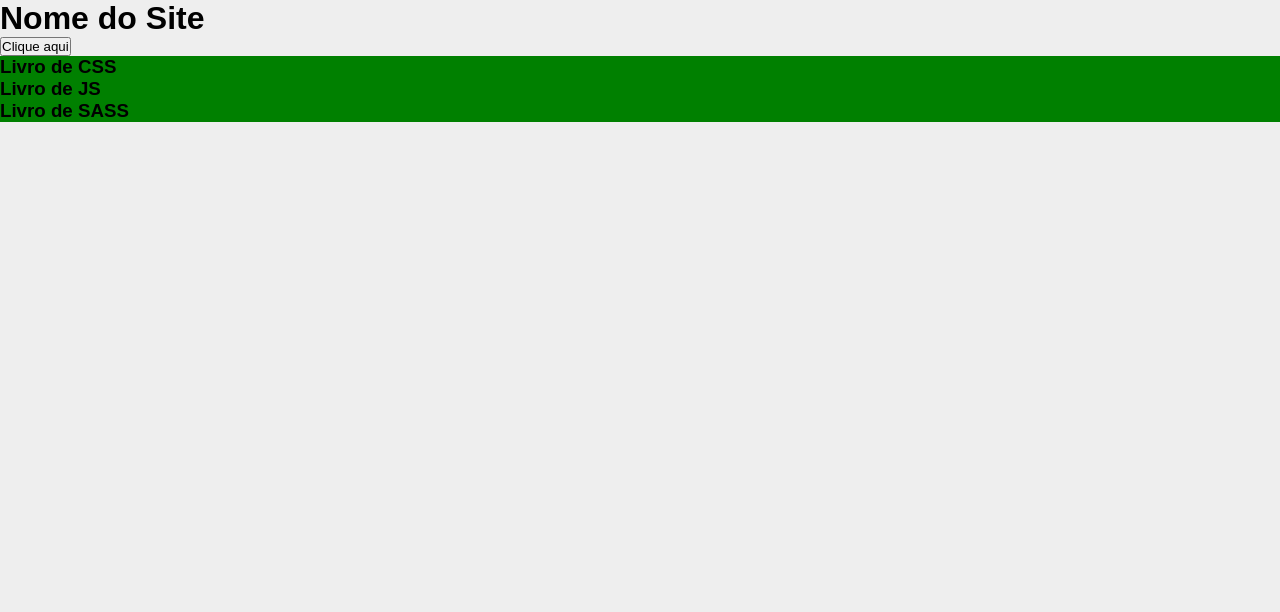
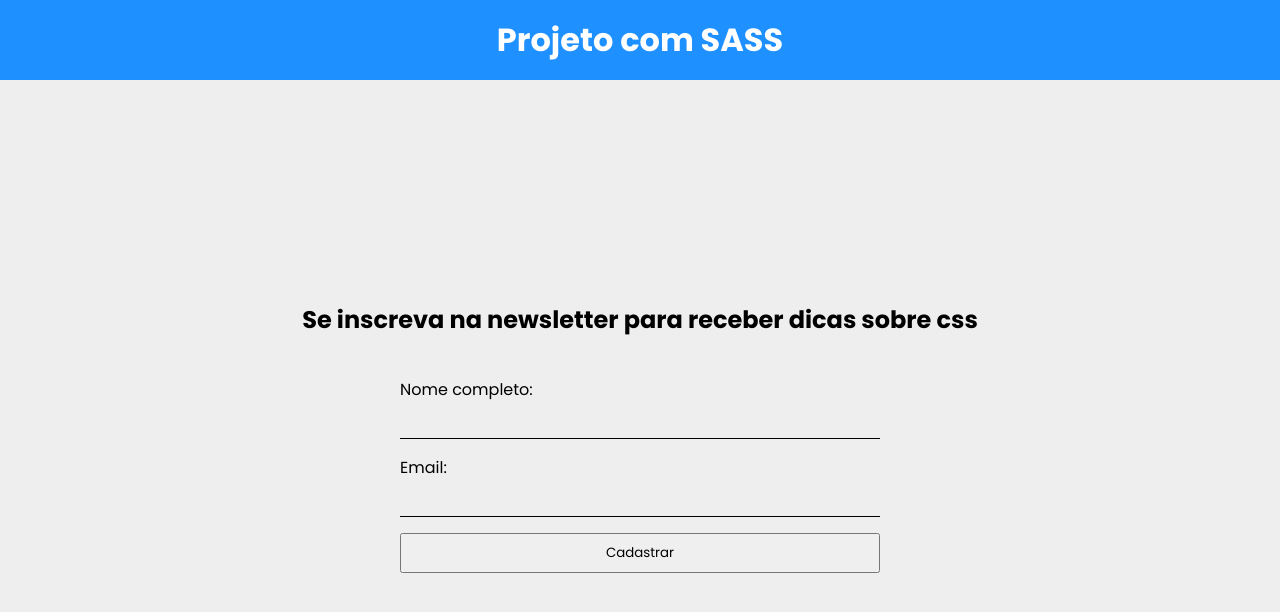
Before and after one commit to enoque-silva/intro_sass, a website: page index.html in a window 1280 px wide. Drawn offline with Linux system fonts and the light colour scheme.

Commit message:
Reutilize codigo com mixins

```diff
--- a/index.html
+++ b/index.html
@@ -1,30 +1,29 @@
 <!DOCTYPE html>
-<html lang="en">
+<html lang="pt-BR">
 <head>
     <meta charset="UTF-8">
     <meta name="viewport" content="width=device-width, initial-scale=1.0">
-    <title>Document</title>
+    <title>Projeto com SASS</title>
     <link rel="stylesheet" href="/build/main.css">
+
+    <link rel="preconnect" href="https://fonts.googleapis.com">
+    <link rel="preconnect" href="https://fonts.gstatic.com" crossorigin>
+    <link href="https://fonts.googleapis.com/css2?family=Poppins:wght@200;300;400;700&display=swap" rel="stylesheet">
 </head>
 <body>
     <header>
         <div class="container">
-            <h1>Nome do Site</h1>
+            <h1>Projeto com SASS</h1>
         </div>
     </header>
-    <button type="submit">Clique aqui</button>
-    <section class="produtos">
-        <div class="container">
-            <div class="produto">
-                <h3>Livro de CSS</h3>
-            </div>
-            <div class="produto">
-                <h3>Livro de JS</h3>
-            </div>
-            <div class="produto">
-                <h3>Livro de SASS</h3>
-            </div>
-        </div>
-    </section>
-</body>
+    <div class="form-container container">
+        <h2>Se inscreva na newsletter para receber dicas sobre css</h2>
+        <form>
+            <label for="nome">Nome completo:</label>
+            <input type="text" id="nome">
+            <label for="email">Email:</label>
+            <input type="email" id="email">
+            <button type="submit">Cadastrar</button>
+        </form>
+    </div>
 </html>
--- a/source/config/cores.scss
+++ /dev/null
@@ -1,3 +0,0 @@
-$corPrincipal: green;
-$corSecundaria: #111;
-$corFundo: #eee;
--- a/source/config/reset.scss
+++ b/source/config/reset.scss
@@ -1,6 +1,8 @@
+@use 'variaveis';
+
 *{
     box-sizing: border-box;
     margin: 0;
     padding: 0;
-    font-family: sans-serif;
+    font-family: variaveis.$fontePrincipal;
 }
--- /dev/null
+++ b/source/config/variaveis.scss
@@ -0,0 +1 @@
+$fontePrincipal: "Poppins", serif;
--- a/source/main.scss
+++ b/source/main.scss
@@ -1,7 +1,57 @@
 @use 'config/reset';
-@use 'config/cores';
-@use 'secoes/produtos';
 
-body{
-    background-color: cores.$corFundo;
+
+@mixin elementoForm() {
+    padding: 8px;
+    display: block;
+    width: 100%;
+    margin-bottom: 16px;
 }
+
+
+body {
+    background-color: #eee;
+}
+
+.container {
+    max-width: 1024px;
+    margin: 0 auto;
+    width: 100%;
+}
+
+header {
+    padding: 16px 0;
+    background-color: dodgerblue;
+    text-align: center;
+
+    h1 {
+        color: white;
+    }
+}
+
+.form-container {
+    height: calc(100vh - 70px);
+    display: flex;
+    flex-direction: column;
+    align-items: center;
+    justify-content: center;
+
+    form {
+
+        width: 100%;
+        max-width: 480px;
+        margin-top: 40px;
+
+        input {
+            @include elementoForm();
+            background-color: transparent;
+            border: none;
+            border-bottom: 1px solid #000;
+        }
+
+
+        button {
+            @include elementoForm();
+        }
+    }
+}
--- a/source/secoes/produtos.scss
+++ /dev/null
@@ -1,5 +0,0 @@
-@use '../config/cores';
-
-.produtos{
-    background-color: cores.$corPrincipal;
-}
```
Also changed, not shown: build/main.css, 1 other file.
